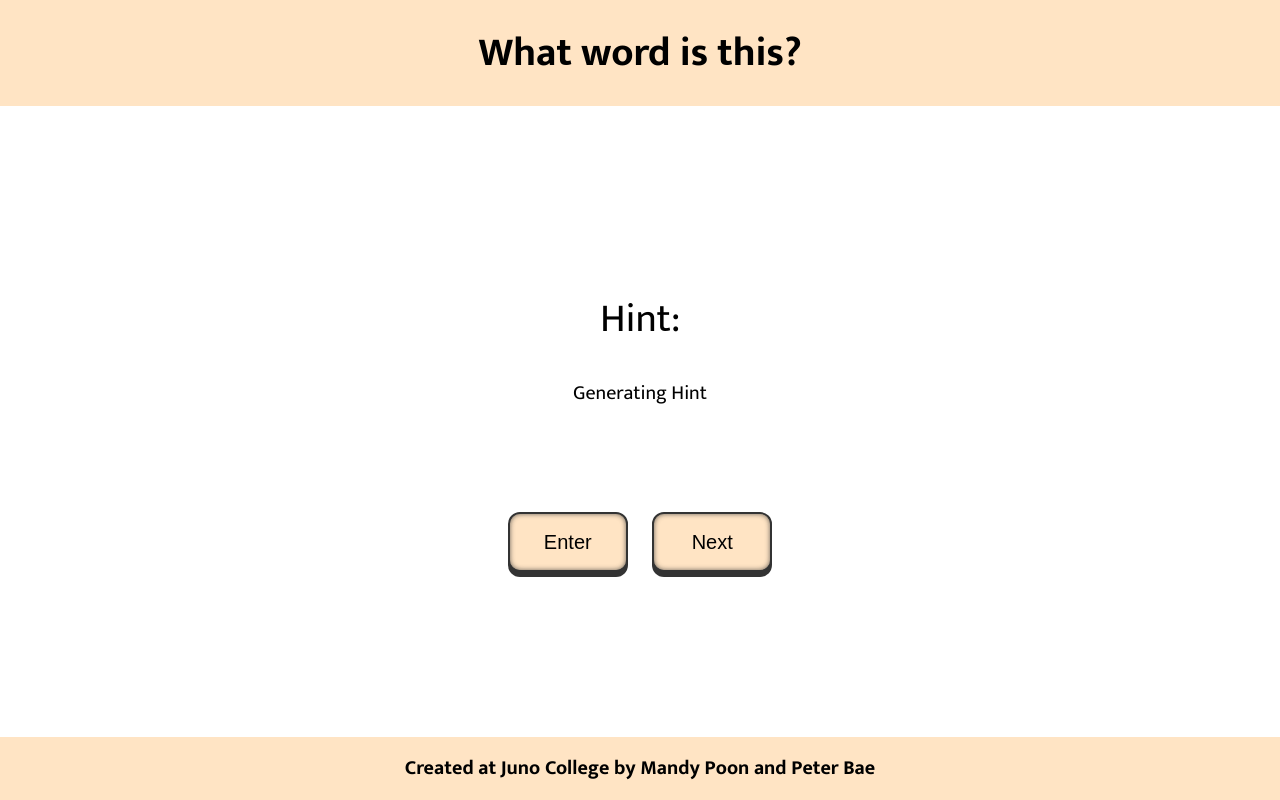
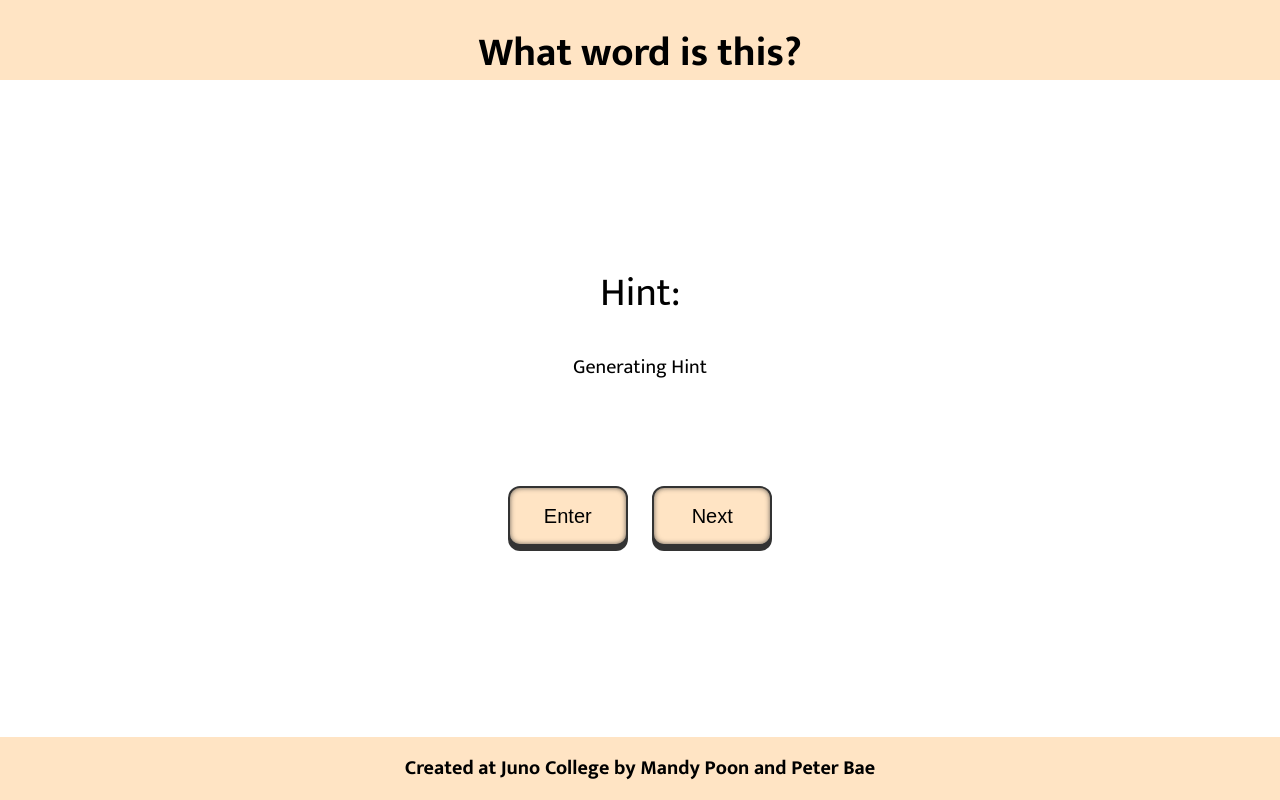
Before and after one commit to jaewanbae/WORDS, a plain HTML site: page index.html in a window 1280 px wide. Drawn offline with Linux system fonts and the light colour scheme; no server answers.

Commit message:
more fixes

```diff
--- a/index.html
+++ b/index.html
@@ -74,10 +74,10 @@
                 <p>Try Again!</p>
             </div>
         </section>
+        <footer>
+            <p>Created at Juno College by Mandy Poon and Peter Bae</p>
+        </footer>
     </main>
-    <footer>
-        <p>Created at Juno College by Mandy Poon and Peter Bae</p>
-    </footer>
     <script src="scripts.js"></script>
 </body>
 </html>
--- a/style.css
+++ b/style.css
@@ -9,7 +9,7 @@ html{line-height:1.15;-ms-text-size-adjust:100%;-webkit-text-size-adjust:100%}bo
 .sr-only { position: absolute; width: 1px; height: 1px; margin: -1px; border: 0; padding: 0; white-space: nowrap; clip-path: inset(100%); clip: rect(0 0 0 0); overflow: hidden;}
 /* General Styling */
 body {
-    height: auto;
+    height: 100vh;
 }
 
 html {
@@ -28,11 +28,13 @@ h2 {
     width: 100%;
     margin: 0 auto;
     text-align: center;
+    height: auto;
 }
 
 header {
     background-color: bisque;
     text-align: center;
+    height: 10vh;
 }
 
 h1 {
@@ -41,6 +43,13 @@ h1 {
     font-size: 2rem;
 }
 
+main {
+    height: 90vh;
+}
+
+section {
+    height: 100%;
+}
 
 /*text container*/
 
```
